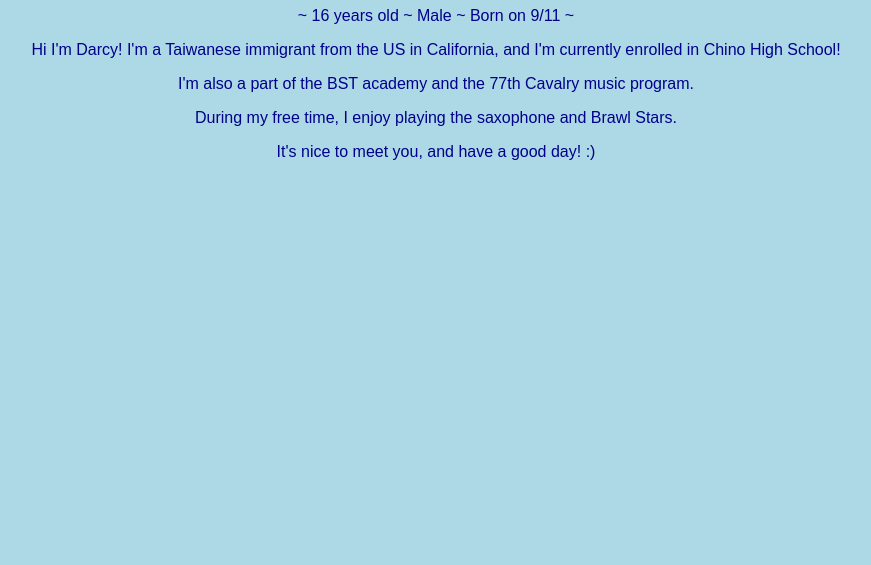
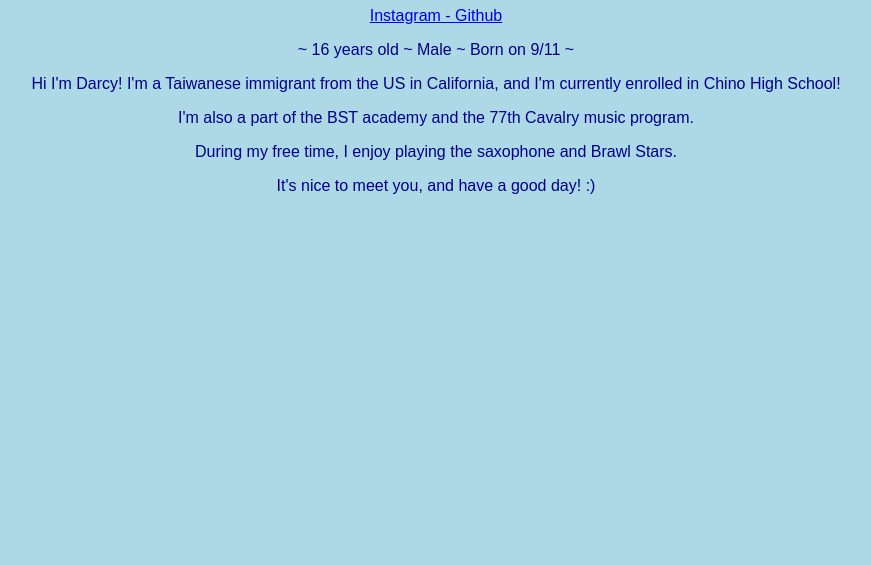
Before and after one commit to Pekooil/boba-drops, a plain HTML site: page index.html in a window 1280 px wide. Shown: the part 235-800 px from the top of the page, without its empty margins (204-1075 px from the left). Drawn offline with Linux system fonts and the light colour scheme.

Commit message:
Update 2: add links to personal profile

```diff
--- a/index.html
+++ b/index.html
@@ -6,6 +6,7 @@
     <body>
         <img src="https://i.ibb.co/XXj8mxq/IMG-2480.jpg" alt="IMG-2480" border="0" />
         <h1>Darcy Wang</h1>
+        <a href="https://instagram.com/__xi_wang/" target="_blank">Instagram - </a> <a href="https://github.com/Pekooil/" target="_blank">Github</a>
         <p>~ 16 years old ~ Male ~ Born on 9/11 ~</p>
         <p>Hi I'm Darcy! I'm a Taiwanese immigrant from the US in California, and I'm currently enrolled in Chino High School!</p>
         <p>I'm also a part of the BST academy and the 77th Cavalry music program.</p>
```
